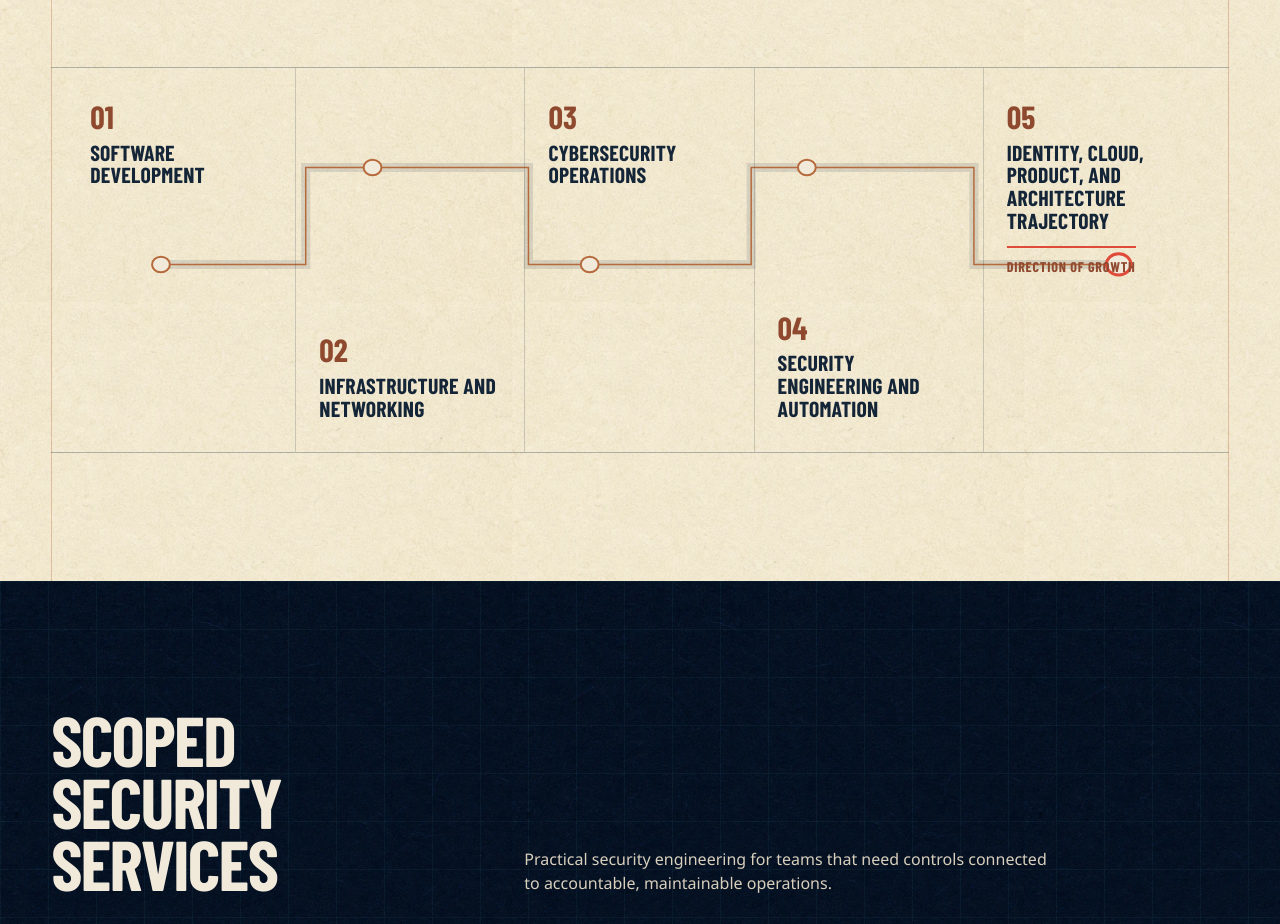
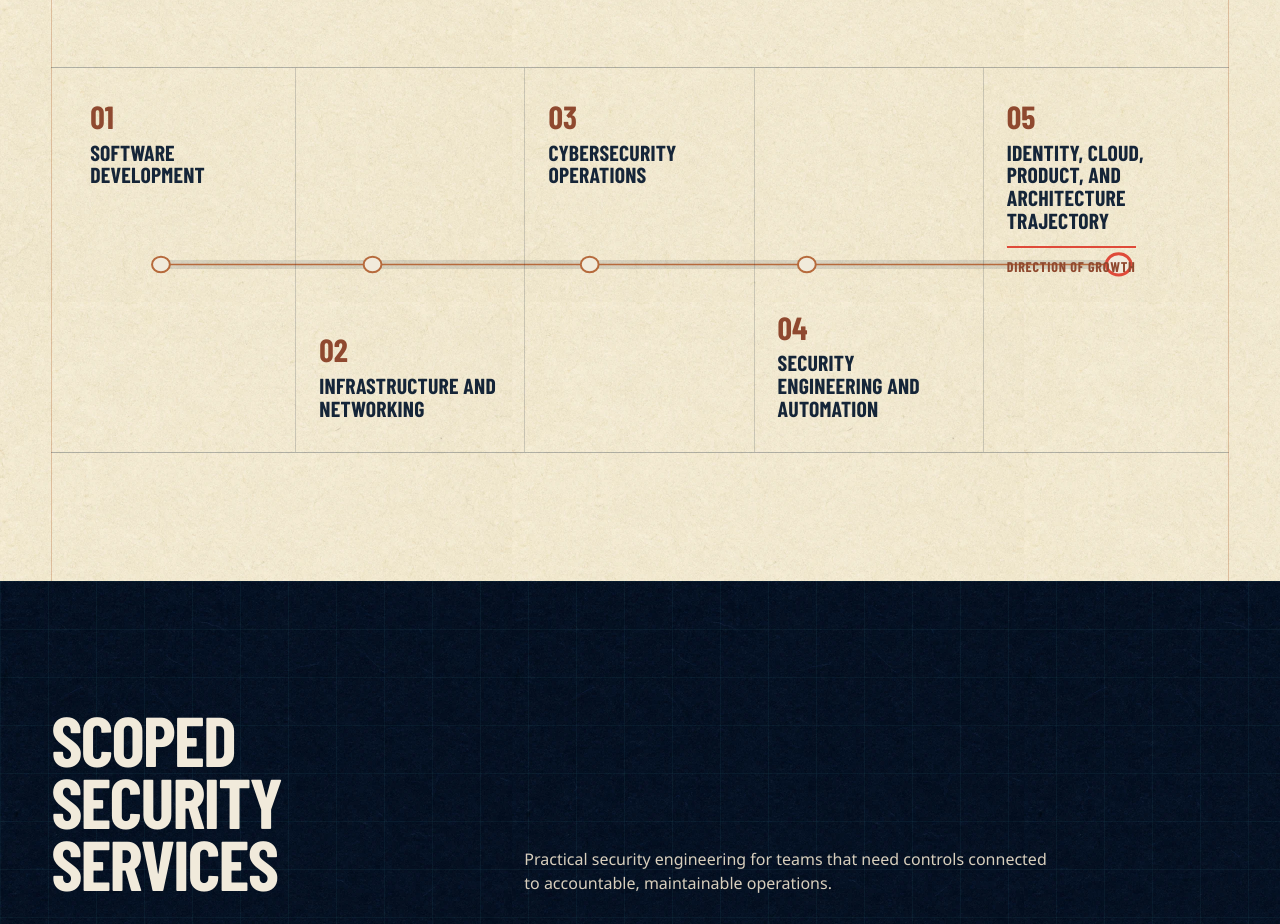
Before and after one commit to skunal148/PersonalPortfolio, a React (Vite) app: page / in a window 1280 px wide. Shown: the part 5160-6084 px from the top of the page. Built offline with nearby package versions, Linux system fonts and the light colour scheme; a web font is replaced by a local one.

Commit message:
refine: simplify career timeline

```diff
--- a/src/components/CareerTrace.tsx
+++ b/src/components/CareerTrace.tsx
@@ -23,17 +23,17 @@ export function CareerTrace({ stages }: CareerTraceProps) {
         >
           <path
             className="career-trace__route-ghost"
-            d="M70 145H200V45H400V145H600V45H800V145H930"
+            d="M70 145H930"
           />
           <path
             className="career-trace__route-line"
-            d="M70 145H200V45H400V145H600V45H800V145H930"
+            d="M70 145H930"
           />
           <g className="career-trace__route-nodes">
             <circle cx="70" cy="145" r="8" />
-            <circle cx="260" cy="45" r="8" />
+            <circle cx="260" cy="145" r="8" />
             <circle cx="455" cy="145" r="8" />
-            <circle cx="650" cy="45" r="8" />
+            <circle cx="650" cy="145" r="8" />
             <circle className="career-trace__route-node--growth" cx="930" cy="145" r="11" />
           </g>
         </svg>
```
Also changed, not shown: 1 other file (tests, documents, lock files or other folders).
